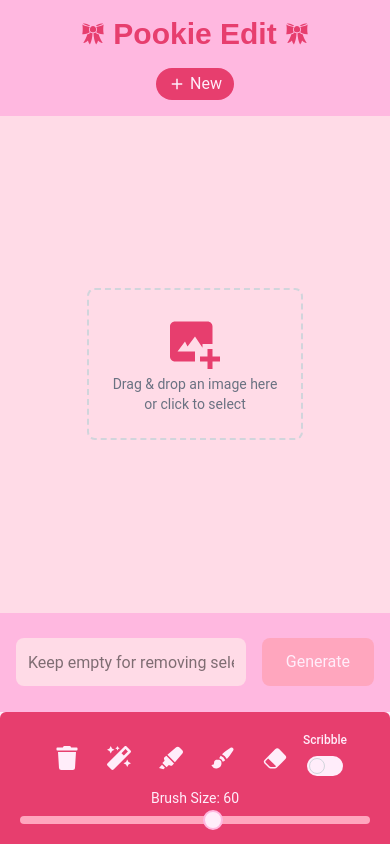
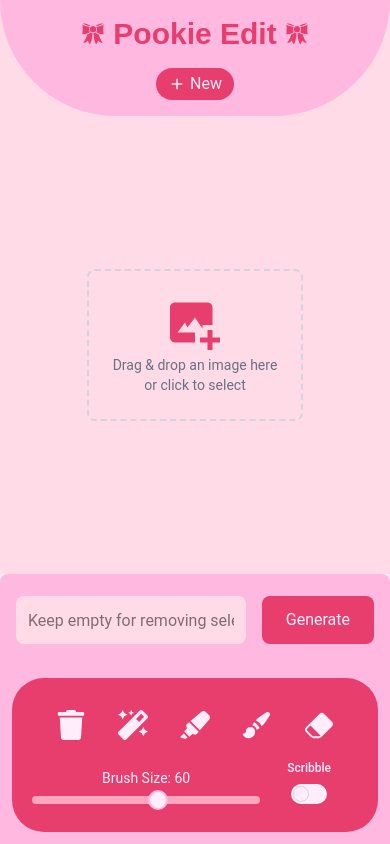
Before and after one commit to kamalnayan10/EditSeMajboor, a React (Vite) app in the folder frontend/: page / in a window 390 px wide. Built offline with nearby package versions, Linux system fonts and the light colour scheme.

Commit message:
minor tweaks in UI

```diff
--- a/frontend/src/components/Header.jsx
+++ b/frontend/src/components/Header.jsx
@@ -4,7 +4,10 @@ import { GiBowTieRibbon } from "react-icons/gi";
 
 function Header() {
   return (
-    <div className="flex w-full bg-light-pink p-4 md:p-6 lg:p-10 justify-between items-center flex-col sm:flex-row gap-4 sm:gap-0">
+    <div
+      className="flex w-full bg-light-pink p-4 md:p-6 lg:p-10 justify-between items-center flex-col sm:flex-row gap-4
+    sm:gap-0 rounded-b-full md:rounded-none"
+    >
       <h1 className="font-cal-sans text-3xl sm:text-4xl lg:text-5xl text-dark-pink font-extrabold flex gap-2 sm:gap-5 items-center">
         <GiBowTieRibbon className="text-2xl sm:text-3xl lg:text-4xl" />
         Pookie Edit
--- a/frontend/src/components/ImageBox.jsx
+++ b/frontend/src/components/ImageBox.jsx
@@ -177,6 +177,14 @@ function ImageBox({
   }, [clear, onClear]);
 
   const clearDrawing = () => {
+    if (
+      !imgSrc ||
+      !imageCanvasRef.current ||
+      !drawingCanvasRef.current ||
+      !containerRef.current
+    )
+      return;
+
     const canvas = drawingCanvasRef.current;
     const ctx = canvas.getContext("2d");
     const rect = canvas.getBoundingClientRect();
--- a/frontend/src/components/NavButton.jsx
+++ b/frontend/src/components/NavButton.jsx
@@ -12,7 +12,7 @@ function NavButton({ text, onClick, children, isActive = false }) {
         className="flex items-center p-3 hover:bg-[#c31849] text-white rounded-lg transition-all
                duration-300 ease-in-out hover:cursor-pointer hover:rounded-r-none"
       >
-        <div className="md:text-4xl text-2xl">{children}</div>
+        <div className="md:text-4xl text-3xl">{children}</div>
       </button>
 
       {/* absolutely‐positioned tooltip */}
@@ -20,7 +20,7 @@ function NavButton({ text, onClick, children, isActive = false }) {
         className="absolute left-full top-1/2 -translate-y-1/2 h-full md:flex justify-center items-center
                bg-[#c31849] text-white  rounded-lg px-3 py-1 text-xl
                opacity-0 group-hover:opacity-100 transition-opacity duration-300
-               whitespace-nowrap pointer-events-none rounded-l-none hidden"
+               whitespace-nowrap pointer-events-none rounded-l-none hidden z-10"
       >
         {text}
       </span>
--- a/frontend/src/components/Navbar.jsx
+++ b/frontend/src/components/Navbar.jsx
@@ -17,14 +17,15 @@ function Navbar({
   handleScribble,
 }) {
   return (
+    <div className="bg-light-pink md:bg-dark-pink p-3 md:w-1/8 w-full md:h-full">
       <div
         className="flex md:flex-col flex-row flex-wrap
             md:h-full
-                md:w-1/8 w-full
+            w-full
             bg-dark-pink
             z-10
             justify-center md:justify-start
-                items-center p-5 md:p-6 gap-1 md:gap-10 md:rounded-r-md rounded-t-md "
+            items-center p-5 md:p-6 gap-2 md:gap-10 md:rounded-r-md md:rounded-none rounded-4xl"
       >
         <NavButton
           text="Clear Everything"
@@ -69,7 +70,8 @@ function Navbar({
         >
           <BsFillEraserFill />
         </NavButton>
-      <div className="flex flex-col items-center justify-center md:w-full mb-2 md:mb-0">
+        <div className="flex md:flex-col flex-row-reverse w-full items-center md:gap-10">
+          <div className="flex md:flex-col items-center justify-center w-[30%] md:w-full mb-2 md:mb-0">
             <label className="flex items-center cursor-pointer flex-col justify-center gap-2">
               <span className="text-xs md:text-sm font-medium text-white">
                 Scribble
@@ -88,8 +90,9 @@ function Navbar({
               ></div>
             </label>
           </div>
-      {/* Brush Size Slider */}
-      <div className="flex flex-col items-center justify-center w-full gap-2">
+
+          {/* Brush Size Slider - takes 70% on mobile */}
+          <div className="flex flex-col items-center justify-center w-[70%] md:w-full gap-2">
             <label htmlFor="brush-slider" className="text-white text-sm">
               Brush Size: {brushSize}
             </label>
@@ -105,6 +108,8 @@ function Navbar({
             />
           </div>
         </div>
+      </div>
+    </div>
   );
 }
 
--- a/frontend/src/components/PromptBox.jsx
+++ b/frontend/src/components/PromptBox.jsx
@@ -2,7 +2,7 @@ import React from "react";
 
 function PromptBox({ handleSubmit, prompt, handlePrompt }) {
   return (
-    <div className="flex w-full h-2/12 bg-light-pink justify-between items-center p-4 sm:p-6 md:p-8 gap-4">
+    <div className="flex w-full h-2/12 bg-light-pink justify-between items-center p-4 sm:p-6 md:p-8 gap-4 rounded-t-lg md:rounded-none">
       <input
         type="text"
         className="bg-white-pink text-black h-12 flex-1 min-w-0 p-3 sm:p-4 rounded-lg outline-none text-base sm:text-lg md:text-xl"
@@ -11,7 +11,7 @@ function PromptBox({ handleSubmit, prompt, handlePrompt }) {
         onChange={handlePrompt}
       />
       <button
-        className="px-6 sm:px-8 md:px-10 h-12 bg-med-pink rounded-lg text-base sm:text-lg md:text-xl hover:cursor-pointer hover:bg-dark-pink duration-300 whitespace-nowrap"
+        className="px-6 sm:px-8 md:px-10 h-12 md:bg-med-pink bg-dark-pink rounded-lg text-base sm:text-lg md:text-xl hover:cursor-pointer hover:bg-dark-pink duration-300 whitespace-nowrap"
         onClick={handleSubmit}
       >
         Generate
```
Lines whose indentation alone changed are shown as unchanged.
